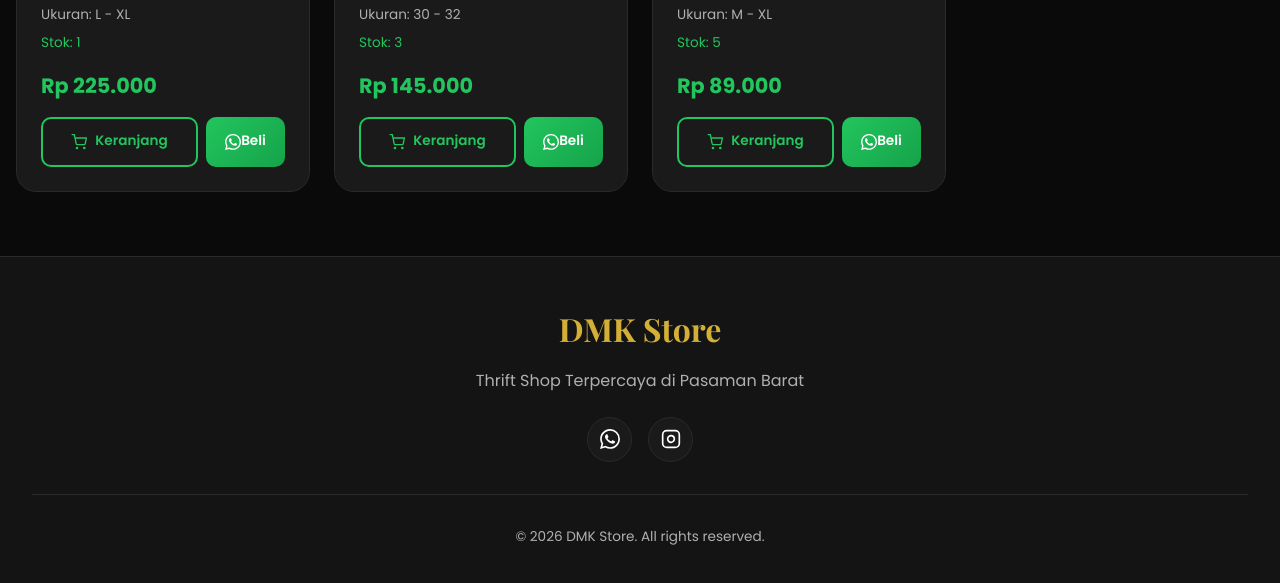
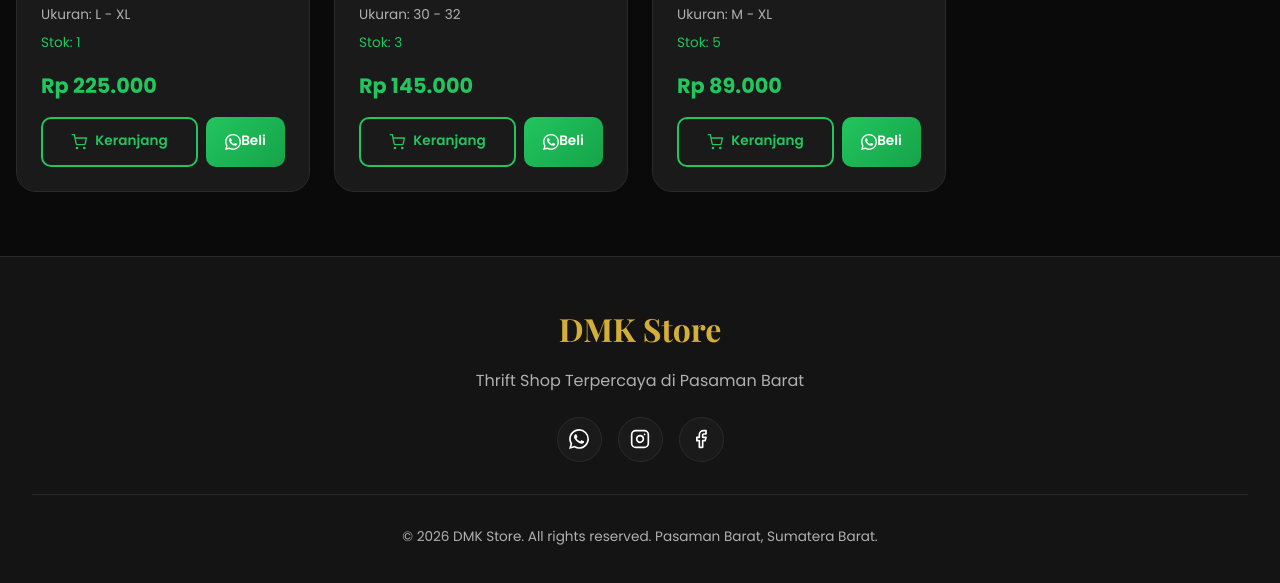
Before and after one commit to Rheex-XYZ/DMK-STORE, a plain HTML site: page newrelease.html in a window 1280 px wide. Shown: the part 1395-1978 px from the top of the page. Drawn offline with nearby package versions, Linux system fonts and the light colour scheme.

```diff
--- a/newrelease.html
+++ b/newrelease.html
@@ -363,31 +363,67 @@
       <div class="footer-logo">DMK Store</div>
       <p class="footer-text">Thrift Shop Terpercaya di Pasaman Barat</p>
       <div class="footer-social">
-        <a href="https://wa.me/628116638877" target="_blank" class="social-link"
-          ><svg width="20" height="20" viewBox="0 0 24 24" fill="currentColor">
+        <!-- WhatsApp -->
+        <a
+          href="https://wa.me/628116638877"
+          target="_blank"
+          class="social-link"
+          aria-label="WhatsApp"
+        >
+          <svg width="20" height="20" viewBox="0 0 24 24" fill="currentColor">
             <path
               d="M17.472 14.382c-.297-.149-1.758-.867-2.03-.967-.273-.099-.471-.148-.67.15-.197.297-.767.966-.94 1.164-.173.199-.347.223-.644.075-.297-.15-1.255-.463-2.39-1.475-.883-.788-1.48-1.761-1.653-2.059-.173-.297-.018-.458.13-.606.134-.133.298-.347.446-.52.149-.174.198-.298.298-.497.099-.198.05-.371-.025-.52-.075-.149-.669-1.612-.916-2.207-.242-.579-.487-.5-.669-.51-.173-.008-.371-.01-.57-.01-.198 0-.52.074-.792.372-.272.297-1.04 1.016-1.04 2.479 0 1.462 1.065 2.875 1.213 3.074.149.198 2.096 3.2 5.077 4.487.709.306 1.262.489 1.694.625.712.227 1.36.195 1.871.118.571-.085 1.758-.719 2.006-1.413.248-.694.248-1.289.173-1.413-.074-.124-.272-.198-.57-.347m-5.421 7.403h-.004a9.87 9.87 0 01-5.031-1.378l-.361-.214-3.741.982.998-3.648-.235-.374a9.86 9.86 0 01-1.51-5.26c.001-5.45 4.436-9.884 9.888-9.884 2.64 0 5.122 1.03 6.988 2.898a9.825 9.825 0 012.893 6.994c-.003 5.45-4.437 9.884-9.885 9.884m8.413-18.297A11.815 11.815 0 0012.05 0C5.495 0 .16 5.335.157 11.892c0 2.096.547 4.142 1.588 5.945L.057 24l6.305-1.654a11.882 11.882 0 005.683 1.448h.005c6.554 0 11.89-5.335 11.893-11.893a11.821 11.821 0 00-3.48-8.413z"
-            /></svg
-        ></a>
+            />
+          </svg>
+        </a>
+        <!-- Instagram -->
         <a
           href="https://www.instagram.com/dmk_store_/"
           target="_blank"
           class="social-link"
-          ><svg
+          aria-label="Instagram"
+        >
+          <svg
             width="20"
             height="20"
             viewBox="0 0 24 24"
             fill="none"
             stroke="currentColor"
             stroke-width="2"
+            stroke-linecap="round"
+            stroke-linejoin="round"
           >
             <rect x="2" y="2" width="20" height="20" rx="5" ry="5"></rect>
             <path d="M16 11.37A4 4 0 1 1 12.63 8 4 4 0 0 1 16 11.37z"></path>
-            <line x1="17.5" y1="6.5" x2="17.51" y2="6.5"></line></svg
-        ></a>
+            <line x1="17.5" y1="6.5" x2="17.51" y2="6.5"></line>
+          </svg>
+        </a>
+        <!-- Facebook -->
+        <a
+          href="https://web.facebook.com/JengSriDMK?locale=id_ID"
+          target="_blank"
+          class="social-link"
+          aria-label="Facebook"
+        >
+          <svg
+            width="20"
+            height="20"
+            viewBox="0 0 24 24"
+            fill="none"
+            stroke="currentColor"
+            stroke-width="2"
+            stroke-linecap="round"
+            stroke-linejoin="round"
+          >
+            <path
+              d="M18 2h-3a5 5 0 0 0-5 5v3H7v4h3v8h4v-8h3l1-4h-4V7a1 1 0 0 1 1-1h3z"
+            ></path>
+          </svg>
+        </a>
       </div>
       <p class="footer-copyright">
-        &copy; 2026 DMK Store. All rights reserved.
+        &copy; 2026 DMK Store. All rights reserved. Pasaman Barat, Sumatera
+        Barat.
       </p>
     </footer>
 
```
